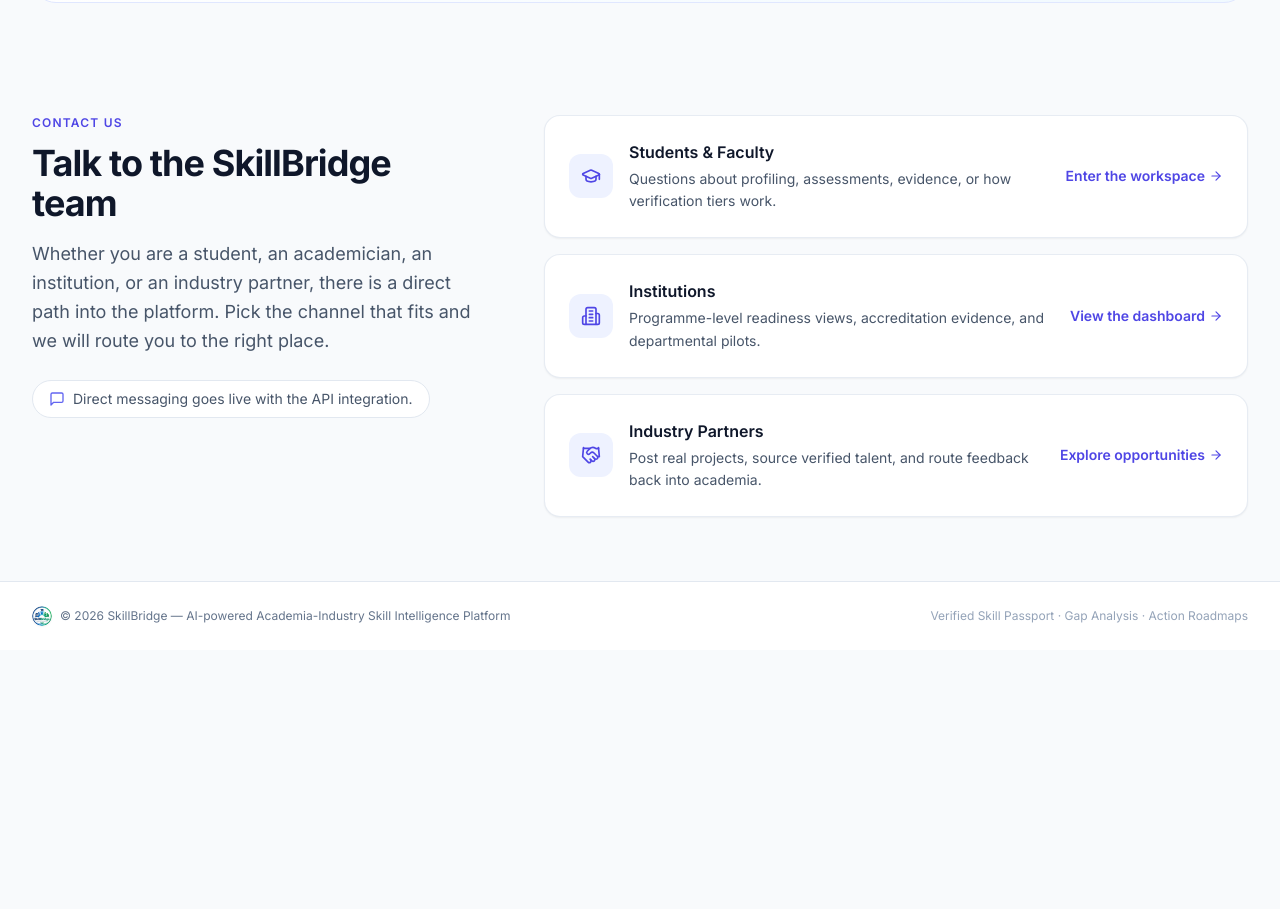
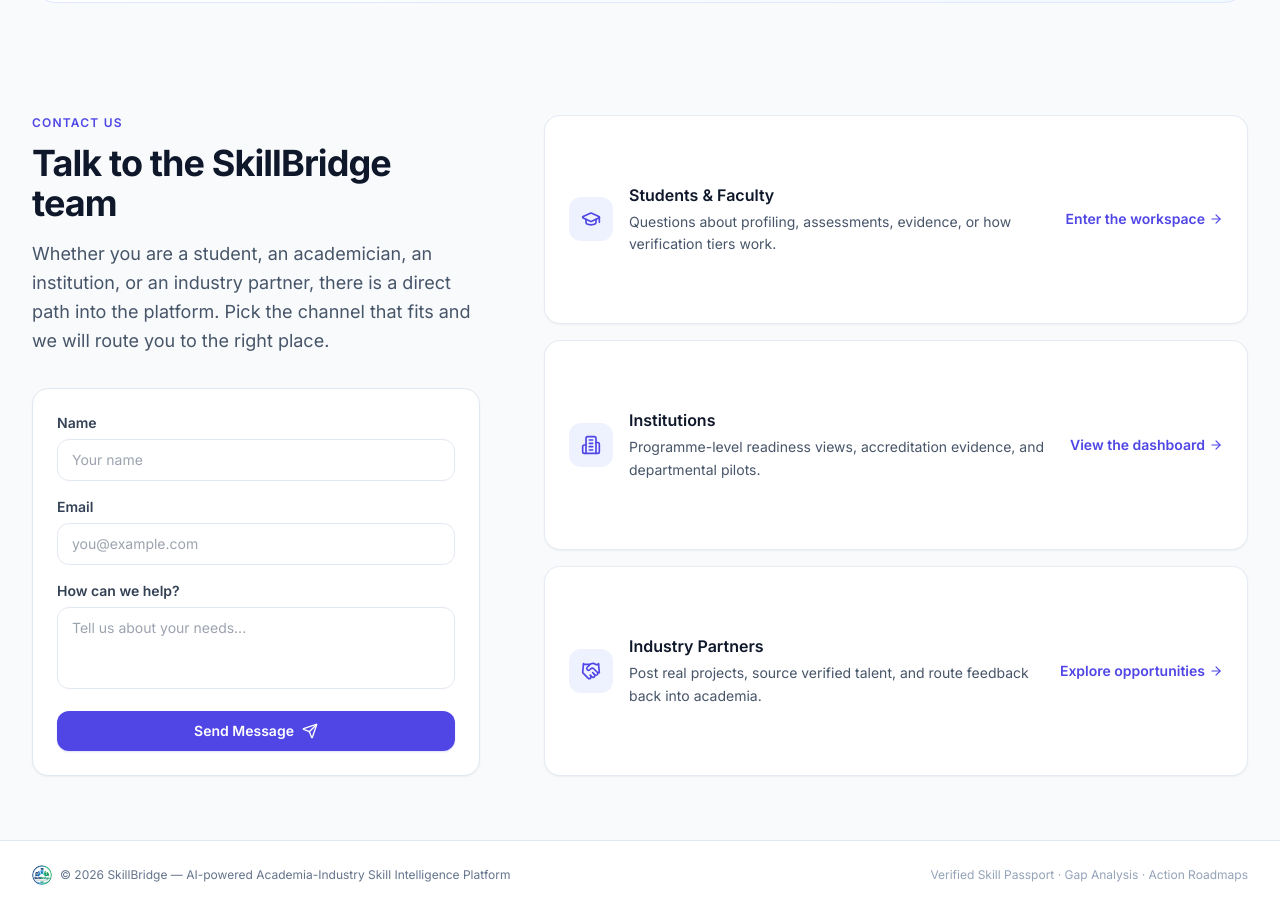
Before and after one commit to yashhiwale/SkillBridge, a Next.js app in the folder frontend/: page / in a window 1280 px wide. Shown: the part 4318-5227 px from the top of the page. Before the commit the page ends 4968 px from the top, so only its background shows below. Built offline with nearby package versions, Linux system fonts and the light colour scheme.

Commit message:
feat(frontend): add interactive contact form to landing page

```diff
--- a/frontend/src/app/page.tsx
+++ b/frontend/src/app/page.tsx
@@ -2,7 +2,7 @@
 
 'use client';
 
-import React from 'react';
+import React, { useState } from 'react';
 import Link from 'next/link';
 import {
   ArrowRight,
@@ -15,13 +15,15 @@ import {
   Handshake,
   Layers,
   Map,
-  MessageSquare,
   ShieldCheck,
   Target,
   Users,
   UserSquare2,
   Briefcase,
   BookOpen,
+  Send,
+  CheckCircle2,
+  Loader2,
 } from 'lucide-react';
 import { Card } from '@/components/ui/Card';
 import { Button } from '@/components/ui/Button';
@@ -109,7 +111,7 @@ const HOW_IT_WORKS: { title: string; description: string; icon: React.ReactNode;
   },
   {
     title: 'Prove It',
-    description: 'Attach projects, demos, and certificates. Faculty and industry endorsements raise each skill\u2019s tier.',
+    description: 'Attach projects, demos, and certificates. Faculty and industry endorsements raise each skill’s tier.',
     icon: <ShieldCheck className="h-5 w-5" aria-hidden="true" />,
     href: '/skills',
   },
@@ -211,6 +213,15 @@ const SectionHeading: React.FC<{
 );
 
 export default function HomePage() {
+  const [formState, setFormState] = useState<'idle' | 'submitting' | 'success'>('idle');
+
+  const handleContactSubmit = (e: React.FormEvent) => {
+    e.preventDefault();
+    setFormState('submitting');
+    // Simulate an API call delay for the prototype
+    setTimeout(() => setFormState('success'), 1200);
+  };
+
   return (
     <div className="space-y-28 pb-8">
       {/* ── Hero ──────────────────────────────────────────── */}
@@ -605,16 +616,82 @@ export default function HomePage() {
               industry partner, there is a direct path into the platform. Pick
               the channel that fits and we will route you to the right place.
             </p>
-            <div className="mt-6 inline-flex items-center gap-2 rounded-full border border-slate-200 bg-white px-4 py-2 text-sm text-slate-600">
-              <MessageSquare className="h-4 w-4 text-indigo-500" aria-hidden="true" />
-              Direct messaging goes live with the API integration.
-            </div>
+
+            {formState === 'success' ? (
+              <div className="mt-8 flex flex-col items-center justify-center rounded-2xl border border-emerald-200 bg-emerald-50 p-8 text-center text-emerald-800 shadow-sm">
+                <CheckCircle2 className="mb-3 h-8 w-8 text-emerald-500" />
+                <p className="font-semibold text-lg">Message sent!</p>
+                <p className="mt-1 text-sm text-emerald-600">Our team will get back to you shortly.</p>
+                <button
+                  type="button"
+                  onClick={() => setFormState('idle')}
+                  className="mt-5 text-sm font-semibold text-emerald-700 hover:text-emerald-800 underline underline-offset-2 transition-colors"
+                >
+                  Send another message
+                </button>
+              </div>
+            ) : (
+              <form onSubmit={handleContactSubmit} className="mt-8 rounded-2xl border border-slate-200 bg-white p-6 shadow-sm">
+                <div className="space-y-4">
+                  <div>
+                    <label htmlFor="name" className="mb-1.5 block text-sm font-semibold text-slate-700">Name</label>
+                    <input
+                      id="name"
+                      required
+                      type="text"
+                      placeholder="Your name"
+                      disabled={formState === 'submitting'}
+                      className="w-full rounded-xl border border-slate-200 px-3.5 py-2.5 text-sm outline-none transition-all focus:border-indigo-500 focus:ring-2 focus:ring-indigo-500/20 disabled:opacity-50"
+                    />
+                  </div>
+                  <div>
+                    <label htmlFor="email" className="mb-1.5 block text-sm font-semibold text-slate-700">Email</label>
+                    <input
+                      id="email"
+                      required
+                      type="email"
+                      placeholder="you@example.com"
+                      disabled={formState === 'submitting'}
+                      className="w-full rounded-xl border border-slate-200 px-3.5 py-2.5 text-sm outline-none transition-all focus:border-indigo-500 focus:ring-2 focus:ring-indigo-500/20 disabled:opacity-50"
+                    />
+                  </div>
+                  <div>
+                    <label htmlFor="message" className="mb-1.5 block text-sm font-semibold text-slate-700">How can we help?</label>
+                    <textarea
+                      id="message"
+                      required
+                      rows={3}
+                      placeholder="Tell us about your needs..."
+                      disabled={formState === 'submitting'}
+                      className="w-full resize-none rounded-xl border border-slate-200 px-3.5 py-2.5 text-sm outline-none transition-all focus:border-indigo-500 focus:ring-2 focus:ring-indigo-500/20 disabled:opacity-50"
+                    />
+                  </div>
+                  <Button
+                    type="submit"
+                    disabled={formState === 'submitting'}
+                    className="w-full rounded-xl bg-indigo-600 py-2.5 text-white shadow-md shadow-indigo-500/20 hover:bg-indigo-700"
+                  >
+                    {formState === 'submitting' ? (
+                      <span className="flex items-center justify-center gap-2">
+                        <Loader2 className="h-4 w-4 animate-spin" />
+                        Sending...
+                      </span>
+                    ) : (
+                      <span className="flex items-center justify-center gap-2">
+                        Send Message
+                        <Send className="h-4 w-4" />
+                      </span>
+                    )}
+                  </Button>
+                </div>
+              </form>
+            )}
           </div>
 
           <div className="grid gap-4 lg:col-span-3">
             {CONTACT_CHANNELS.map((channel) => (
-              <Link key={channel.title} href={channel.href} className="group block">
-                <Card hoverable className="flex flex-col gap-4 sm:flex-row sm:items-center">
+              <Link key={channel.title} href={channel.href} className="group block h-full">
+                <Card hoverable className="flex h-full flex-col gap-4 sm:flex-row sm:items-center">
                   <span className="flex h-11 w-11 shrink-0 items-center justify-center rounded-xl bg-indigo-50 text-indigo-600 transition-colors group-hover:bg-indigo-600 group-hover:text-white">
                     {channel.icon}
                   </span>
```
